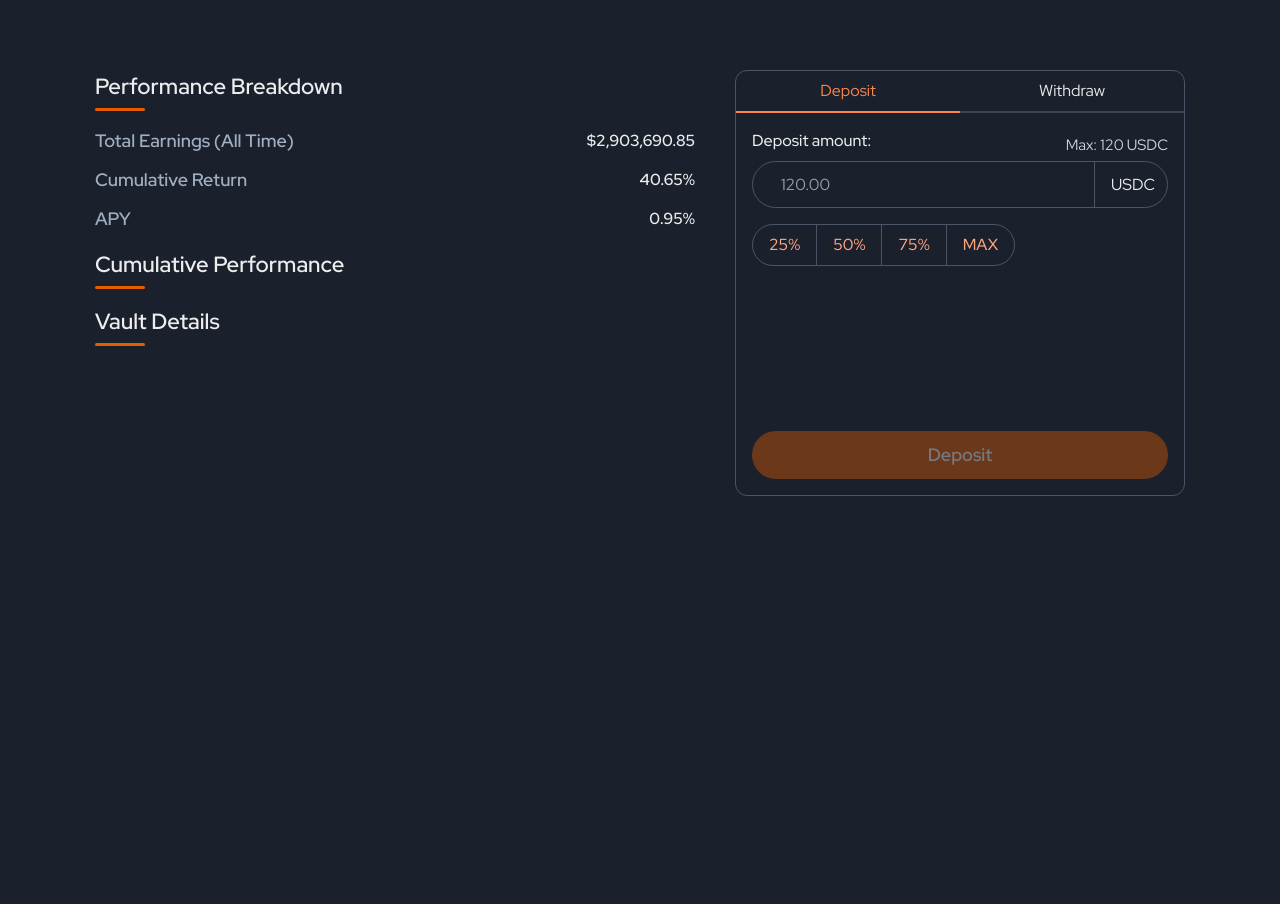
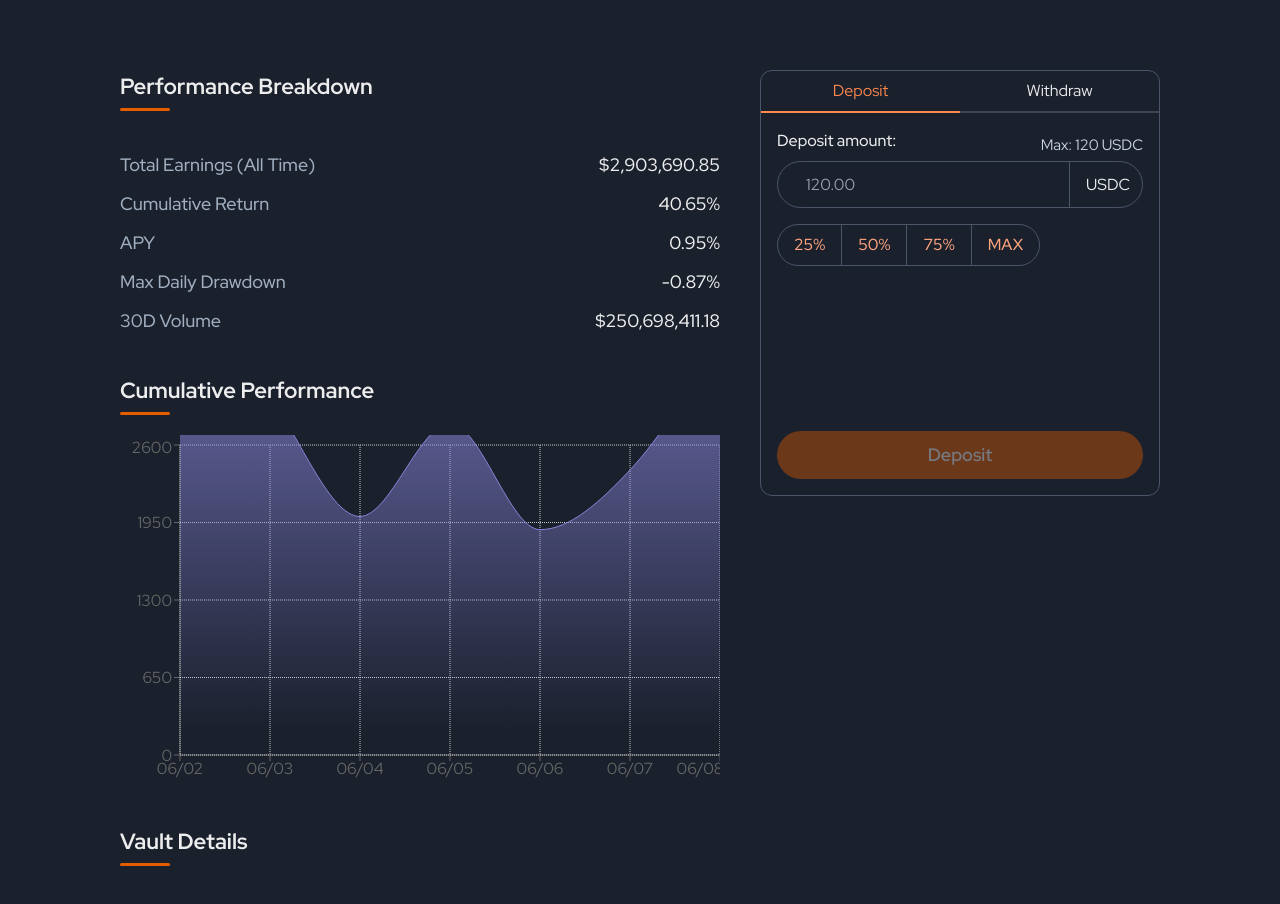
Before and after one commit to enigma-xyz/enigma_protocol, a Next.js app in the folder frontend/: page /vault/supercharge in a window 1280 px wide. Shown: the part 560-1464 px from the top of the page. Before the commit the page ends 1104 px from the top, so only its background shows below. Built offline with nearby package versions, Linux system fonts and the light colour scheme.

Commit message:
feat: :sparkles: Added Vault chart, updated vault tabs

```diff
--- a/frontend/package.json
+++ b/frontend/package.json
@@ -17,13 +17,15 @@
     "@emotion/react": "^11.11.4",
     "@emotion/styled": "^11.11.5",
     "chart.js": "^4.4.3",
+    "date-fns": "^3.6.0",
     "formik": "^2.4.6",
     "framer-motion": "^11.2.10",
     "next": "14.2.3",
     "react": "^18",
     "react-chartjs-2": "^5.2.0",
     "react-dom": "^18",
-    "react-icons": "^5.2.1"
+    "react-icons": "^5.2.1",
+    "recharts": "^2.12.7"
   },
   "devDependencies": {
     "@testing-library/jest-dom": "^6.4.5",
--- /dev/null
+++ b/frontend/src/components/DataList/index.tsx
@@ -0,0 +1,29 @@
+import { HStack, List, ListItem, Stack, Text } from "@chakra-ui/react";
+
+export default function DataList({ data = {} }: { data: Record<string, any> }) {
+  return (
+    <List as={Stack} gap={3}>
+      {Object.keys(data).map((key) => (
+        <ListItem
+          key={key}
+          as={HStack}
+          fontWeight={"500"}
+          justify={"space-between"}
+          fontSize={{ base: "16px", md: "18px" }}
+        >
+          <Text
+            as={"span"}
+            color={"gray.400"}
+            fontSize={{ base: "17px", md: "18px" }}
+            textAlign={"left"}
+          >
+            {key}
+          </Text>
+          <Text as={"span"} textAlign={"right"}>
+            {data[key as keyof typeof data]}
+          </Text>
+        </ListItem>
+      ))}
+    </List>
+  );
+}
--- a/frontend/src/components/DepositOrWithdrawalBox/index.tsx
+++ b/frontend/src/components/DepositOrWithdrawalBox/index.tsx
@@ -30,9 +30,10 @@ export default function DepositOrWithdrawalBox({
 
   return (
     <Box
+      transition={"0.3s ease-out"}
       flex={1}
-      minW={{ base: 300, md: 400, lg: 450 }}
-      minH={400}
+      minW={{ base: 300, md: 400, lg: 400 }}
+      minH={380}
       border={"1px"}
       borderColor={"gray.600"}
       rounded={"xl"}
@@ -70,6 +71,8 @@ export default function DepositOrWithdrawalBox({
                     Withdrawals can be requested at any time and will be
                     available after 7 days. Profits will not be accrued during
                     the redemption period, while losses can still be incurred.
+                  </Text>
+                  <Text>
                     The maximum amount is after fees, while the final amount
                     received may differ from the amount requested.
                   </Text>
@@ -123,7 +126,7 @@ export const TradeTypeBox = ({
 
   return (
     <>
-      {description && <Box>{description}</Box>}
+      {description && <Stack mb={5}>{description}</Stack>}
       <Stack
         as="form"
         justifyContent={"space-between"}
--- a/frontend/src/components/SectionHeading/index.tsx
+++ b/frontend/src/components/SectionHeading/index.tsx
@@ -13,7 +13,7 @@ export default function SectionHeading({
 }) {
   return (
     <HStack
-      my={4}
+      my={5}
       pos={"relative"}
       pb={2}
       {...(!hideBorder && {
--- /dev/null
+++ b/frontend/src/components/VaultChart/index.tsx
@@ -0,0 +1,94 @@
+import { format } from "date-fns";
+import { useEffect, useState } from "react";
+import {
+  Area,
+  AreaChart,
+  CartesianGrid,
+  ResponsiveContainer,
+  Tooltip,
+  XAxis,
+  YAxis,
+} from "recharts";
+
+export default function VaultChart() {
+  const [isReady, setIsReady] = useState(false);
+  const formatDate = (date: string | Date) => {
+    if (isNaN(new Date(date).getTime())) return "";
+    return format(new Date(date), "dd/MM");
+  };
+  useEffect(() => {
+    setIsReady(true);
+  }, []);
+  const data = [
+    {
+      name: formatDate("2-06-2024"),
+      uv: 4000,
+      pv: 2400,
+      amt: 2400,
+    },
+    {
+      name: formatDate("3-06-2024"),
+      uv: 3000,
+      pv: 1398,
+      amt: 2210,
+    },
+    {
+      name: formatDate("4-06-2024"),
+      uv: 2000,
+      pv: 9800,
+      amt: 2290,
+    },
+    {
+      name: formatDate("5-06-2024"),
+      uv: 2780,
+      pv: 3908,
+      amt: 2000,
+    },
+    {
+      name: formatDate("6-06-2024"),
+      uv: 1890,
+      pv: 4800,
+      amt: 2181,
+    },
+    {
+      name: formatDate("7-06-2024"),
+      uv: 2390,
+      pv: 3800,
+      amt: 2500,
+    },
+    {
+      name: formatDate("8-06-2024"),
+      uv: 3490,
+      pv: 4300,
+      amt: 2100,
+    },
+  ];
+  return (
+    <div>
+      {isReady && (
+        <ResponsiveContainer width={"100%"} height={350}>
+          <AreaChart data={data} margin={{ top: 10, left: 0, bottom: 0 }}>
+            <defs>
+              <linearGradient id="colorUv" x1="0" y1="0" x2="0" y2="1">
+                <stop offset="5%" stopColor="#8884d8" stopOpacity={0.8} />
+                <stop offset="95%" stopColor="#8884d8" stopOpacity={0} />
+              </linearGradient>
+            </defs>
+            <XAxis dataKey="name" />
+            <YAxis dataKey={"amt"} />
+            <CartesianGrid strokeDasharray="1 1" />
+            <Tooltip />
+            <Area
+              spacing={4}
+              type="monotone"
+              dataKey="uv"
+              stroke="#8884d8"
+              fillOpacity={1}
+              fill="url(#colorUv)"
+            />
+          </AreaChart>
+        </ResponsiveContainer>
+      )}
+    </div>
+  );
+}
--- a/frontend/src/lib/fonts/index.ts
+++ b/frontend/src/lib/fonts/index.ts
@@ -7,7 +7,7 @@ const comfortaa = Comfortaa({
 });
 const redHatDisplay = Red_Hat_Display({
   subsets: ["latin"],
-  weight: ["300", "400", "500", "600"],
+  weight: ["300", "400", "500", "600", "700"],
   variable: "--font-redhat",
 });
 
--- a/frontend/src/pages/vault/[slug]/index.tsx
+++ b/frontend/src/pages/vault/[slug]/index.tsx
@@ -1,7 +1,9 @@
+import DataList from "@/components/DataList";
 import DepositOrWithdrawalBox from "@/components/DepositOrWithdrawalBox";
 import HeaderNav from "@/components/HeaderNav";
 import { LineDivider } from "@/components/LineDivider";
 import SectionHeading from "@/components/SectionHeading";
+import VaultChart from "@/components/VaultChart";
 import {
   Box,
   Flex,
@@ -23,7 +25,7 @@ export default function VaultPage() {
   const walletBalance = 120;
   const walletToken = "USDC";
   const tabBtnStyle = {
-    fontSize: { xl: "24px", base: "16px", md: "22px" },
+    fontSize: { xl: "24px", base: "16px", md: "20px" },
     border: { sm: "2px" },
     borderColor: { sm: "transparent" },
     _hover: {
@@ -63,6 +65,27 @@ export default function VaultPage() {
     px: 0,
     minW: { sm: 450, md: 480, lg: 500, xl: 600, base: 320 },
   };
+  const vaultPerformanceData = {
+    " Total Earnings (All Time)": "  $2,903,690.85",
+    " Cumulative Return": "40.65%",
+    APY: "0.95%",
+    "Max Daily Drawdown": "-0.87%",
+    "30D Volume": "$250,698,411.18",
+  };
+
+  const yourPerformanceData = {
+    "Total Earnings (All Time)": "$0.00",
+    "Your Cumulative Net Deposits": "$1.15",
+    "Your Balance": "$1.14",
+    ROI: "0.0000%",
+    "Vault Share": "0%",
+    "Max Daily Drawdown": "0.00%",
+  };
+  const yourFeesBreakdown = {
+    "Profit Share Fees Paid": "$0.00",
+    "High-Water Mark": "$1.15",
+  };
+  const yourTransactionHistory = { "Deposited 1.15 USDC": "08 Jun 2024" };
   return (
     <>
       <HeaderNav />
@@ -125,7 +148,13 @@ export default function VaultPage() {
             </Text>
           </Stack>
         </HStack>
-        <Flex mx={"auto"} w={"full"} maxW={"1300"}>
+        <Flex
+          mx={"auto"}
+          justify={"center"}
+          w={"full"}
+          maxW={"1300"}
+          px={{ lg: 8, md: 6, sm: 4 }}
+        >
           <Tabs
             display={"flex"}
             flexDir={"column"}
@@ -153,64 +182,144 @@ export default function VaultPage() {
             </TabList>
             <TabPanels {...tabPanelsContainerStyle}>
               <TabPanel {...tabPanelStyle}>
-                <Box flex={1}>
+                <Stack gap={5} flex={1}>
                   <SectionHeading
                     title="Performance Breakdown"
                     containerStyleProps={{ mt: 0 }}
                   />
-                  <List as={Stack} gap={3}>
-                    <ListItem as={HStack} justify={"space-between"}>
+                  <DataList data={vaultPerformanceData} />
+                  <Box>
+                    <SectionHeading title="Cumulative Performance" />
+                    <VaultChart />
+                  </Box>
+                  <SectionHeading title="Vault Details" />
+                </Stack>
+              </TabPanel>
+              <TabPanel {...tabPanelStyle}>
+                <Stack gap={5}></Stack>
+                <Box>
+                  <SectionHeading
+                    title="Summary"
+                    containerStyleProps={{ mt: 0 }}
+                  />
+                  <HStack
+                    my={6}
+                    divider={<LineDivider styleProps={{ w: "2px" }} />}
+                    justify={"space-around"}
+                  >
+                    <Stack fontSize={"18px"} textAlign={"center"}>
                       <Text
-                        as={"span"}
-                        color={"gray.400"}
-                        fontSize={{ base: "17px", md: "18px" }}
-                        textAlign={"left"}
-                        fontWeight={"bold"}
+                        as="span"
+                        fontSize={"20px"}
+                        fontFamily={"var(--font-comfortaa)"}
                       >
+                        $1.14
+                      </Text>
+                      <Text as="span" color={"gray.300"}>
+                        Your Balance
+                      </Text>
+                    </Stack>
+                    <Stack fontSize={"18px"} textAlign={"center"}>
+                      <Text
+                        as="span"
+                        fontSize={"20px"}
+                        fontFamily={"var(--font-comfortaa)"}
+                      >
+                        $0.00
+                      </Text>
+                      <Text as="span" color={"gray.300"}>
                         Total Earnings (All Time)
                       </Text>
-                      <Text as={"span"} textAlign={"right"} fontWeight={"bold"}>
-                        $2,903,690.85
-                      </Text>
-                    </ListItem>
-                    <ListItem as={HStack} justify={"space-between"}>
-                      <Text
-                        as={"span"}
-                        color={"gray.400"}
-                        fontSize={{ base: "17px", md: "18px" }}
-                        textAlign={"left"}
-                        fontWeight={"bold"}
-                      >
-                        Cumulative Return
-                      </Text>
-                      <Text as={"span"} textAlign={"right"} fontWeight={"bold"}>
-                        40.65%
-                      </Text>
-                    </ListItem>
-                    <ListItem as={HStack} justify={"space-between"}>
-                      <Text
-                        as={"span"}
-                        color={"gray.400"}
-                        fontSize={{ base: "17px", md: "18px" }}
-                        textAlign={"left"}
-                        fontWeight={"bold"}
-                      >
-                        APY
-                      </Text>
-                      <Text as={"span"} textAlign={"right"} fontWeight={"bold"}>
-                        0.95%
-                      </Text>
-                    </ListItem>
-                  </List>
-                  <SectionHeading title="Cumulative Performance" />
-                  <SectionHeading title="Vault Details" />
+                    </Stack>
+                  </HStack>
+                </Box>
+                <Box>
+                  <SectionHeading title="Performance Breakdown" />
+                  <DataList data={yourPerformanceData} />
+                </Box>
+                <Box>
+                  <SectionHeading title="Fees Breakdown" />
+                  <DataList data={yourFeesBreakdown} />
+                </Box>
+                <Box>
+                  <SectionHeading title="Transaction History" />
+                  <DataList data={yourTransactionHistory} />
                 </Box>
               </TabPanel>
               <TabPanel {...tabPanelStyle}>
-                <Box flex={1}>hello stock</Box>
-              </TabPanel>
-              <TabPanel {...tabPanelStyle}>
-                <Box flex={1}>overview</Box>
+                <Stack gap={6}>
+                  <Box>
+                    <SectionHeading
+                      title="Strategy"
+                      containerStyleProps={{ mt: 0 }}
+                    />
+                    <Stack gap={4}>
+                      <Text>
+                        Supercharger vault employs a delta-neutral market making
+                        and liquidity provision strategy, primarily on Drift
+                        perpetual swaps. The strategy edge is in advanced
+                        volatility and inventory management models and a
+                        superior on-chain infrastructure setup.
+                      </Text>
+                      <Text>
+                        <Text as={"strong"} fontWeight={700}>
+                          The strategy is built on a smart contract, meaning
+                          funds cannot be withdrawn by anyone but you.
+                        </Text>
+                      </Text>
+                    </Stack>
+                  </Box>
+                  <Box>
+                    <SectionHeading title="Risks" />
+                    <Stack gap={4}>
+                      <Text>
+                        <Text as={"strong"} fontWeight={700}>
+                          Volatility Risk:
+                        </Text>{" "}
+                        Supercharger vault is exposed to volatility risk because
+                        rapid and large price movements can impact its ability
+                        to buy or sell instrument at desired prices. High
+                        volatility can widen bid-ask spreads, reducing
+                        profitability for the vault.
+                      </Text>
+                      <Text>
+                        <Text as={"strong"} fontWeight={700}>
+                          Counterparty Risk:
+                        </Text>{" "}
+                        Supercharger vault faces counterparty risk when dealing
+                        with other market participants. If vault enters into
+                        trades with a counterparty and the counterparty fails to
+                        fulfill their obligations, such as failing to deliver
+                        securities or make payment, the market maker may suffer
+                        financial losses.
+                      </Text>
+                    </Stack>
+                  </Box>
+                  <Box>
+                    <SectionHeading title="Lock Up Period & Withdrawals" />
+                    <Stack gap={4}>
+                      <Text>
+                        Deposited funds are subject to a 7 days redemption
+                        period.
+                      </Text>
+                      <Text>
+                        Withdrawals can be requested at any time. Funds will be
+                        made available for withdrawal at the end of the
+                        redemption period.
+                      </Text>
+                    </Stack>
+                  </Box>
+                  <Box>
+                    <SectionHeading title="Fees" />
+                    <Stack gap={4}>
+                      <Text>A performance fee of 30% applies.</Text>
+                      <Text>
+                        For deposits over $250,000, contact us to learn more
+                        about our White Glove service.
+                      </Text>
+                    </Stack>
+                  </Box>
+                </Stack>
               </TabPanel>
               <TabPanel
                 flex={1}
```
Also changed, not shown: 1 other file (tests, documents, lock files or other folders).
